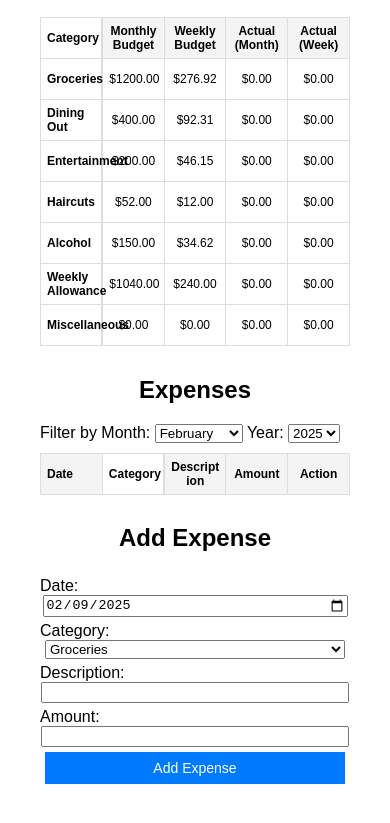
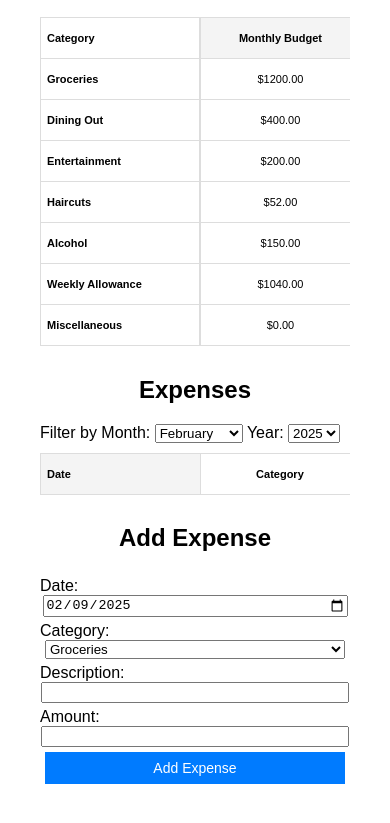
Before and after one commit to nfmcglinchey/Budget, a plain HTML site: page index.html in a window 390 px wide. Shown: the part 171-994 px from the top of the page. Drawn offline with Linux system fonts and the light colour scheme; no server answers.

Commit message:
Update style.css

```diff
--- a/style.css
+++ b/style.css
@@ -10,27 +10,33 @@ h1, h2 {
     text-align: center;
 }
 
+/* Table Container: Enable Horizontal Scrolling */
+#budget-section, #expenses-section {
+    width: 100%;
+    overflow-x: auto;
+    white-space: nowrap;
+}
+
 /* Table Styles */
 table {
     width: 100%;
+    min-width: 800px;
     border-collapse: collapse;
     margin: 10px 0;
-    table-layout: fixed; /* Ensures columns maintain a fixed width */
+    table-layout: fixed;
 }
 
-/* Table Cells: Ensure proper spacing and prevent text bleeding */
+/* Table Cells */
 th, td {
     border: 1px solid #ddd;
-    padding: 6px 8px; /* Adjusted padding for better fit */
+    padding: 6px 8px;
     text-align: left;
-    font-size: 12px; /* Reduced font size to prevent overflow */
-    height: 32px; /* Slightly taller rows */
+    font-size: 12px;
+    height: 32px;
     vertical-align: middle;
-    white-space: normal; /* Allow text wrapping */
-    word-wrap: break-word; /* Ensures words do not break mid-letter */
-    overflow-wrap: break-word; /* Ensures words do not break abruptly */
-    word-break: keep-all; /* Keeps whole words on one line if possible */
-    hyphens: none; /* Prevents unnecessary hyphenation */
+    white-space: nowrap;
+    overflow: hidden;
+    text-overflow: ellipsis;
 }
 
 /* Header row styling */
@@ -39,39 +45,13 @@ th {
     font-weight: bold;
 }
 
-/* Ensure consistent spacing between columns */
-th, td {
-    padding: 6px 8px;
-}
-
-/* Prevent words from breaking mid-line */
-th, td {
-    white-space: normal;
-    word-break: keep-all;
-    overflow-wrap: normal;
-}
-
-/* Category Column: Ensures text stays within its boundary */
-#budget-table th:nth-child(1),
-#budget-table td:nth-child(1) {
-    max-width: 180px; /* Increased column width */
-    min-width: 160px; /* Prevents it from getting too narrow */
-    position: sticky;
-    left: 0;
-    background: white;
-    z-index: 10;
-    font-weight: bold;
-    border-right: 2px solid #ddd;
-}
-
-/* Budget Columns: Prevent overlap */
+/* Ensure text does not wrap in numeric columns */
 th:nth-child(2), td:nth-child(2),  /* Monthly Budget */
 th:nth-child(3), td:nth-child(3),  /* Weekly Budget */
 th:nth-child(4), td:nth-child(4),  /* Actual (Month) */
 th:nth-child(5), td:nth-child(5) { /* Actual (Week) */
     text-align: center;
-    max-width: 100px; /* Wider columns to prevent number spillover */
-    min-width: 90px;
+    min-width: 100px;
 }
 
 /* Ensure the Description column has enough space */
@@ -79,6 +59,36 @@ th:nth-child(5), td:nth-child(5) { /* Actual (Week) */
 #expenses-table td:nth-child(3) {
     min-width: 200px;
     word-wrap: break-word;
+}
+
+/* Keep the 'Category' column fixed while scrolling */
+#budget-table th:nth-child(1),
+#budget-table td:nth-child(1),
+#expenses-table th:nth-child(2),
+#expenses-table td:nth-child(2) {
+    position: sticky;
+    left: 0;
+    background: white;
+    z-index: 10;
+    font-weight: bold;
+    border-right: 2px solid #ddd;
+    min-width: 200px;
+    max-width: 220px;
+    white-space: normal;
+    word-wrap: break-word;
+}
+
+/* Budget Status Colors */
+.over-budget {
+    background-color: #ffb3b3 !important; /* Soft Red */
+}
+
+.near-budget {
+    background-color: #ffdf99 !important; /* Soft Yellow */
+}
+
+.under-budget {
+    background-color: #b3e6b3 !important; /* Soft Green */
 }
 
 /* Button Styles */
@@ -99,8 +109,6 @@ button:hover {
     background: #0056b3;
 }
 
-/* ---------- Mobile Layout Fixes & Fixed Category Column ---------- */
-
 /* Ensure the Add Expense section aligns labels to the left */
 #add-expense-section {
     display: flex;
@@ -118,24 +126,11 @@ button:hover {
 
 #expense-date,
 #expense-category,
-#expense-description,  /* Ensure Description input fits well */
+#expense-description,
 #expense-amount,
 button {
     width: 100%;
     max-width: 300px;
-}
-
-/* Make the tables scrollable for smaller screens */
-#budget-section, #expenses-section {
-    overflow-x: auto;
-    width: 100%;
-}
-
-/* Ensure the Category column remains fixed when scrolling */
-#budget-table, #expenses-table {
-    width: 100%;
-    border-collapse: collapse;
-    position: relative;
 }
 
 /* Fix first column (Category) to stay in place when scrolling */
@@ -151,37 +146,45 @@ button {
     border-right: 2px solid #ddd;
 }
 
-/* Improve mobile layout */
-@media screen and (max-width: 768px) {
-    table {
-        font-size: 11px; /* Slightly smaller text for better fit */
-    }
-
-    th, td {
-        padding: 5px 6px; /* Slightly reduce padding for smaller screens */
-        height: 30px;
-    }
-
-    th:nth-child(2), td:nth-child(2),
-    th:nth-child(3), td:nth-child(3),
-    th:nth-child(4), td:nth-child(4),
-    th:nth-child(5), td:nth-child(5) {
-        min-width: 80px; /* Prevents squeezing on mobile */
-    }
-
-    button {
-        width: 100%;
-    }
-
-    /* Allow table to scroll if it still overflows */
-    #budget-section {
-        overflow-x: auto;
-        width: 100%;
-    }
-}
-
 /* Ensure the Delete button doesn’t stretch */
 td button {
     width: auto;
     min-width: 70px;
 }
+
+/* Mobile Adjustments */
+@media screen and (max-width: 768px) {
+    /* Reduce font size and padding for smaller screens */
+    th, td {
+        font-size: 11px;
+        padding: 5px 6px;
+        height: 30px;
+    }
+
+    /* Ensure category column remains frozen and readable */
+    #budget-table th:nth-child(1),
+    #budget-table td:nth-child(1),
+    #expenses-table th:nth-child(2),
+    #expenses-table td:nth-child(2) {
+        min-width: 180px;
+        max-width: 200px;
+    }
+
+    /* Reduce numeric column width */
+    th:nth-child(2), td:nth-child(2),
+    th:nth-child(3), td:nth-child(3),
+    th:nth-child(4), td:nth-child(4),
+    th:nth-child(5), td:nth-child(5) {
+        min-width: 80px;
+    }
+
+    /* Allow table to scroll horizontally */
+    #budget-section, #expenses-section {
+        overflow-x: auto;
+    }
+
+    /* Make buttons take full width */
+    button {
+        width: 100%;
+    }
+}
```
